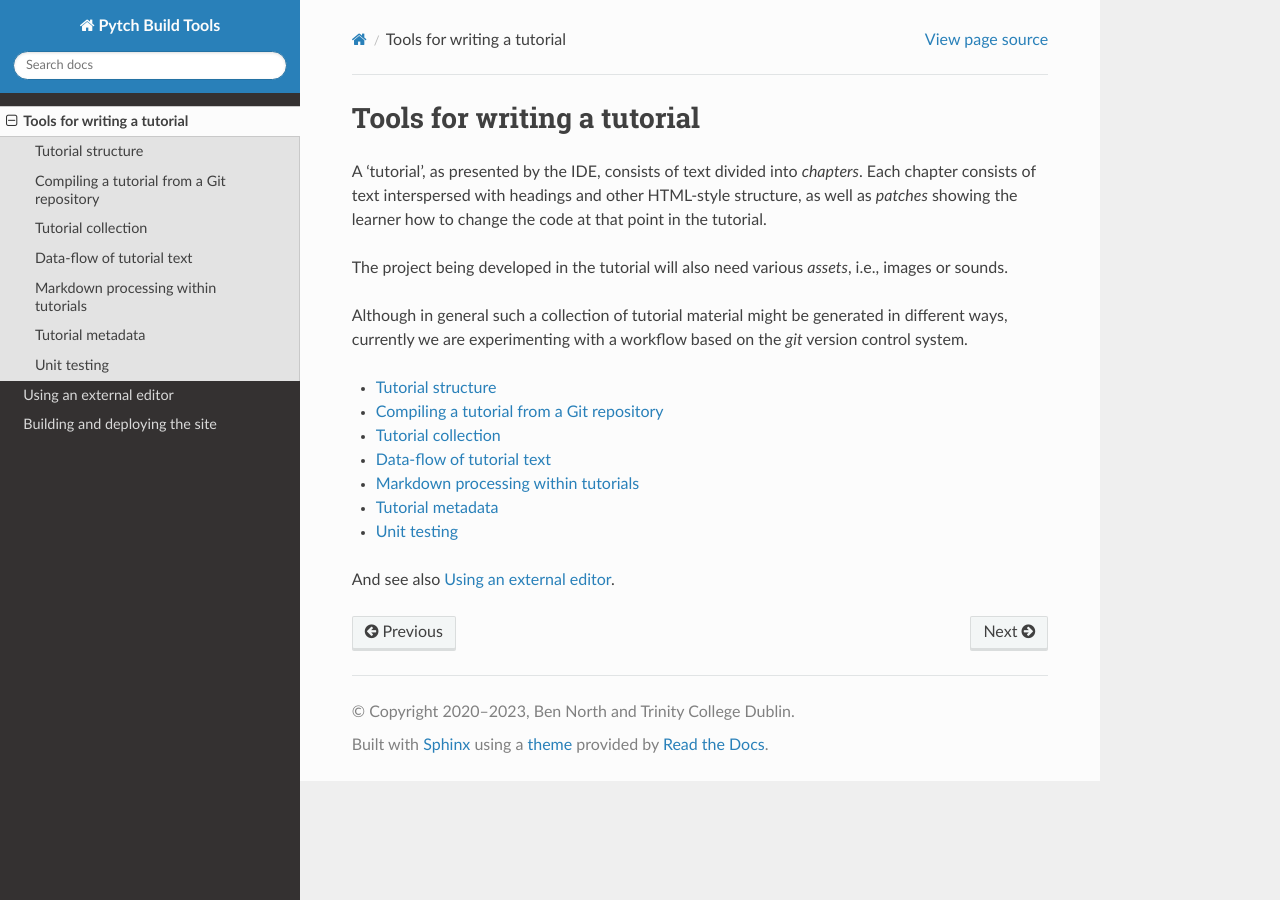
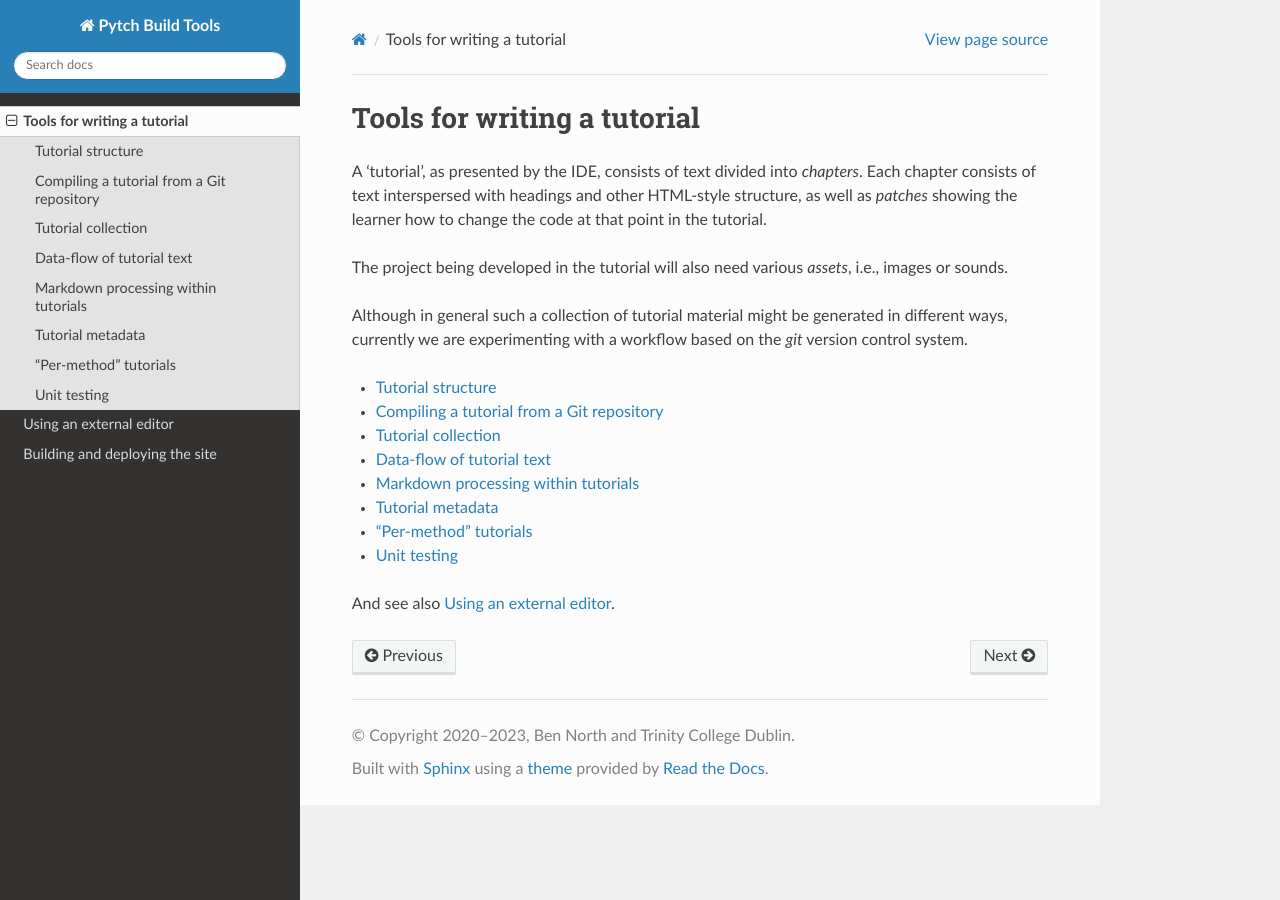
Before and after one commit to pytchlang/pytch-build, a Sphinx documentation site: the page built from doc/source/tutorialcompiler/index.rst, in a window 1280 px wide. Built offline with Sphinx 7.4.7 and the Read the Docs theme 2.0.0, drawn with Linux system fonts in a browser that asks for light colours.

Commit message:
Add, include skeleton "per-method" docs

```diff
--- a/doc/source/tutorialcompiler/index.rst
+++ b/doc/source/tutorialcompiler/index.rst
@@ -22,6 +22,7 @@ workflow based on the *git* version control system.
    tutorial-text-dataflow
    tutorial-markdown
    tutorial-metadata
+   per-method-tutorial
    unit-testing
 
 And see also :doc:`../live-reload/index`.
--- /dev/null
+++ b/doc/source/tutorialcompiler/per-method-tutorial.rst
@@ -0,0 +1,2 @@
+"Per-method" tutorials
+======================
```
